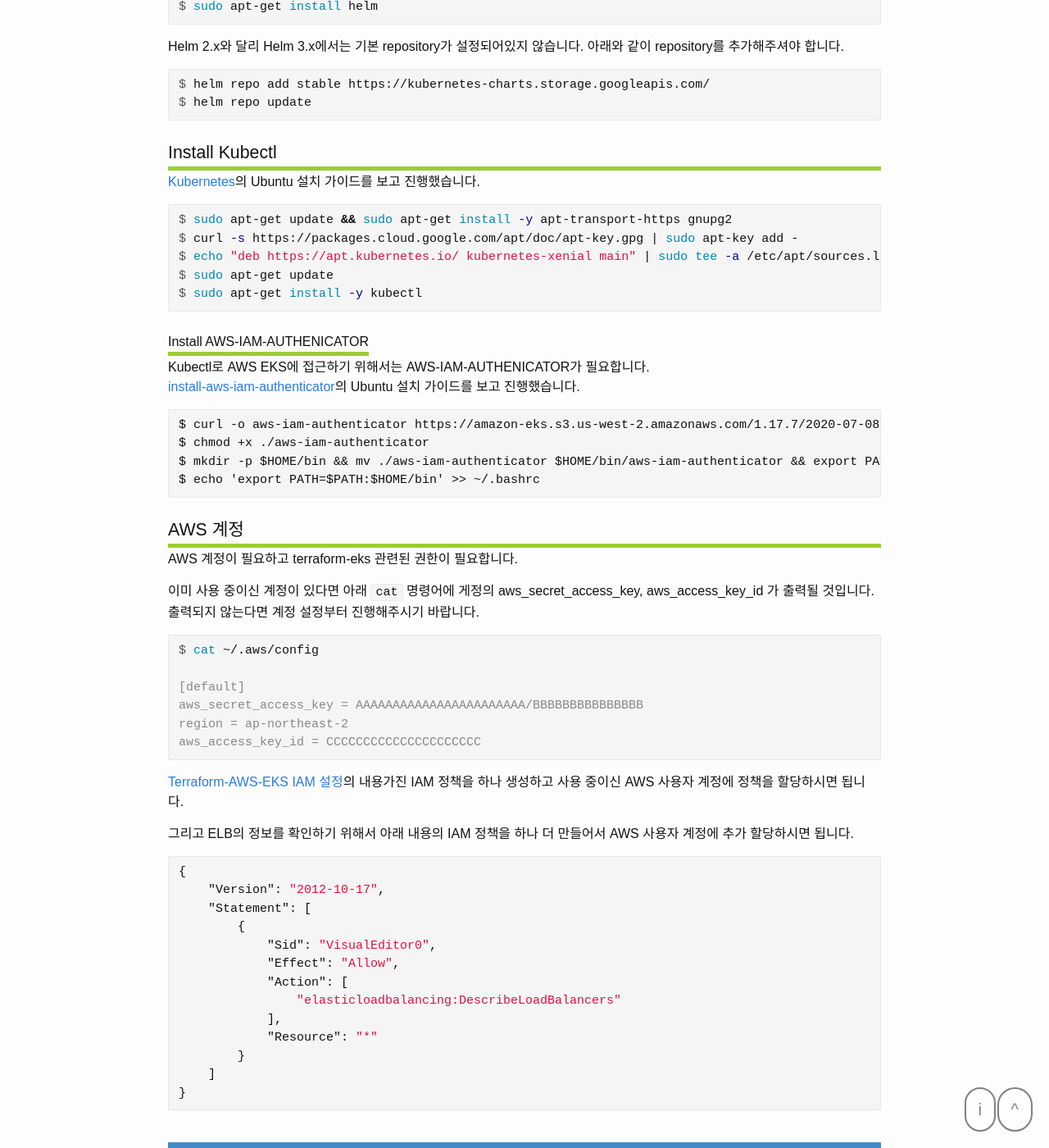
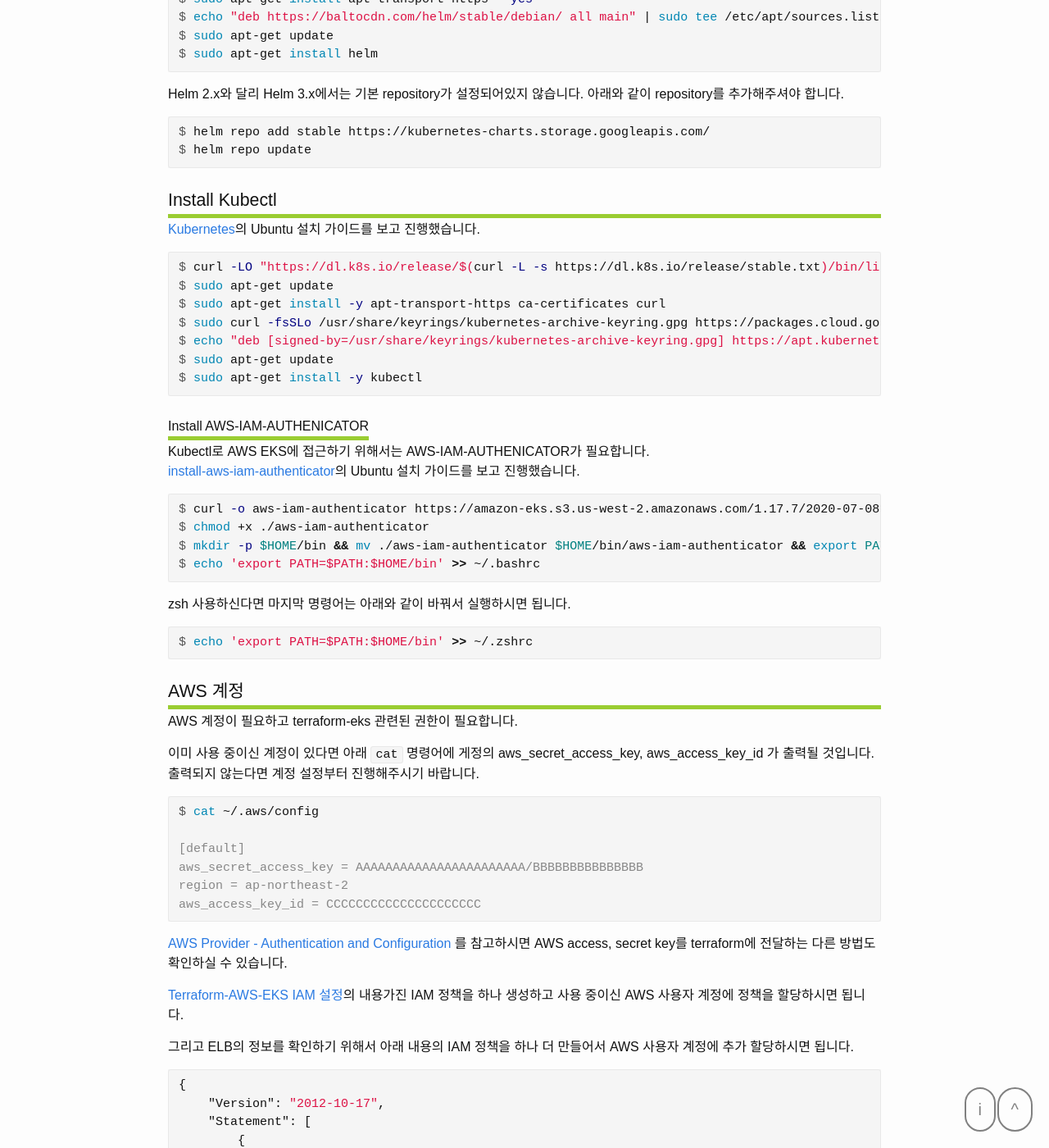
Before and after one commit to dveamer/dveamer.github.io, a Jekyll site: the page built from _posts/BackEnd/2020-08-28-TerrafromAwsEks.md, in a window 1280 px wide and 1400 px high, scrolled down 8585 px. Shown: the whole window at 82% size. Built offline with Jekyll 4.4.1, drawn with Linux system fonts in a browser that asks for light colours; some of the changed text lies outside the part shown.

Commit message:
homepage

```diff
--- a/_posts/BackEnd/2020-08-28-TerrafromAwsEks.md
+++ b/_posts/BackEnd/2020-08-28-TerrafromAwsEks.md
@@ -384,11 +384,16 @@
 
 # 준비작업
 
+2020년도에 작성했던 준비작업을 가지고 2022년도에 다시 진행해보니 많은 내용이 바뀌었습니다.
+다시 진행하면서 변경된 사항을 최신화 해두지만 추후 시간이 지나면 또 변경사항들이 있을 것으로 예상됩니다.
+진행하시다가 잘 안되는 것이 있다면 링크 걸어둔 공식사이트를 참고하시기 바랍니다.
+
 ## Install Terraform
 
 [Hashicorp 공식사이트](https://learn.hashicorp.com/tutorials/terraform/install-cli)의 Ubuntu 설치 가이드를 보고 진행했습니다.
 
 ~~~terminal
+$ sudo apt-get update && sudo apt-get install -y gnupg software-properties-common curl
 $ curl -fsSL https://apt.releases.hashicorp.com/gpg | sudo apt-key add -
 $ sudo apt-add-repository "deb [arch=amd64] https://apt.releases.hashicorp.com $(lsb_release -cs) main"
 $ sudo apt-get update && sudo apt-get install terraform
@@ -396,8 +401,6 @@
 
 
 ## Install Helm
-
-https://helm.sh/docs/intro/install/#from-apt-debianubuntu
 
 [Helm](https://helm.sh/docs/intro/install/#from-apt-debianubuntu)의 Ubuntu 설치 가이드를 보고 진행했습니다.
 
@@ -419,12 +422,14 @@
 
 ## Install Kubectl
 
-[Kubernetes](https://kubernetes.io/ko/docs/tasks/tools/install-kubectl/)의 Ubuntu 설치 가이드를 보고 진행했습니다.
+[Kubernetes](https://kubernetes.io/ko/docs/tasks/tools/install-kubectl-linux/)의 Ubuntu 설치 가이드를 보고 진행했습니다.
 
 ~~~terminal
-$ sudo apt-get update && sudo apt-get install -y apt-transport-https gnupg2
-$ curl -s https://packages.cloud.google.com/apt/doc/apt-key.gpg | sudo apt-key add -
-$ echo "deb https://apt.kubernetes.io/ kubernetes-xenial main" | sudo tee -a /etc/apt/sources.list.d/kubernetes.list
+$ curl -LO "https://dl.k8s.io/release/$(curl -L -s https://dl.k8s.io/release/stable.txt)/bin/linux/amd64/kubectl"
+$ sudo apt-get update
+$ sudo apt-get install -y apt-transport-https ca-certificates curl
+$ sudo curl -fsSLo /usr/share/keyrings/kubernetes-archive-keyring.gpg https://packages.cloud.google.com/apt/doc/apt-key.gpg
+$ echo "deb [signed-by=/usr/share/keyrings/kubernetes-archive-keyring.gpg] https://apt.kubernetes.io/ kubernetes-xenial main" | sudo tee /etc/apt/sources.list.d/kubernetes.list
 $ sudo apt-get update
 $ sudo apt-get install -y kubectl
 ~~~
@@ -434,11 +439,17 @@
 Kubectl로 AWS EKS에 접근하기 위해서는 AWS-IAM-AUTHENICATOR가 필요합니다.
 [install-aws-iam-authenticator](https://docs.aws.amazon.com/ko_kr/eks/latest/userguide/install-aws-iam-authenticator.html)의 Ubuntu 설치 가이드를 보고 진행했습니다.
 
-~~~
+~~~terminal
 $ curl -o aws-iam-authenticator https://amazon-eks.s3.us-west-2.amazonaws.com/1.17.7/2020-07-08/bin/linux/amd64/aws-iam-authenticator
 $ chmod +x ./aws-iam-authenticator
 $ mkdir -p $HOME/bin && mv ./aws-iam-authenticator $HOME/bin/aws-iam-authenticator && export PATH=$PATH:$HOME/bin
 $ echo 'export PATH=$PATH:$HOME/bin' >> ~/.bashrc
+~~~
+
+zsh 사용하신다면 마지막 명령어는 아래와 같이 바꿔서 실행하시면 됩니다.
+
+~~~terminal
+$ echo 'export PATH=$PATH:$HOME/bin' >> ~/.zshrc
 ~~~
 
 ## AWS 계정
@@ -456,6 +467,9 @@
 region = ap-northeast-2
 aws_access_key_id = CCCCCCCCCCCCCCCCCCCCC
 ~~~
+
+[AWS Provider - Authentication and Configuration](https://registry.terraform.io/providers/hashicorp/aws/latest/docs#authentication-and-configuration) 를 참고하시면 AWS access, secret key를 terraform에 전달하는 다른 방법도 확인하실 수 있습니다.
+
 
 [Terraform-AWS-EKS IAM 설정](https://github.com/terraform-aws-modules/terraform-aws-eks/blob/master/docs/iam-permissions.md)의 내용가진 IAM 정책을 하나 생성하고 사용 중이신 AWS 사용자 계정에 정책을 할당하시면 됩니다.
 
```
Also changed, not shown: other parts of _posts/BackEnd/2020-08-28-TerrafromAwsEks.md (+2 -2 lines), _posts/BackEnd/2022-12-18-CodeDependenciesVisualization.md (added, +47 -0 lines), _posts/Java/2015-12-01-CodeVisualizationTools.md (+1 -1 lines).
